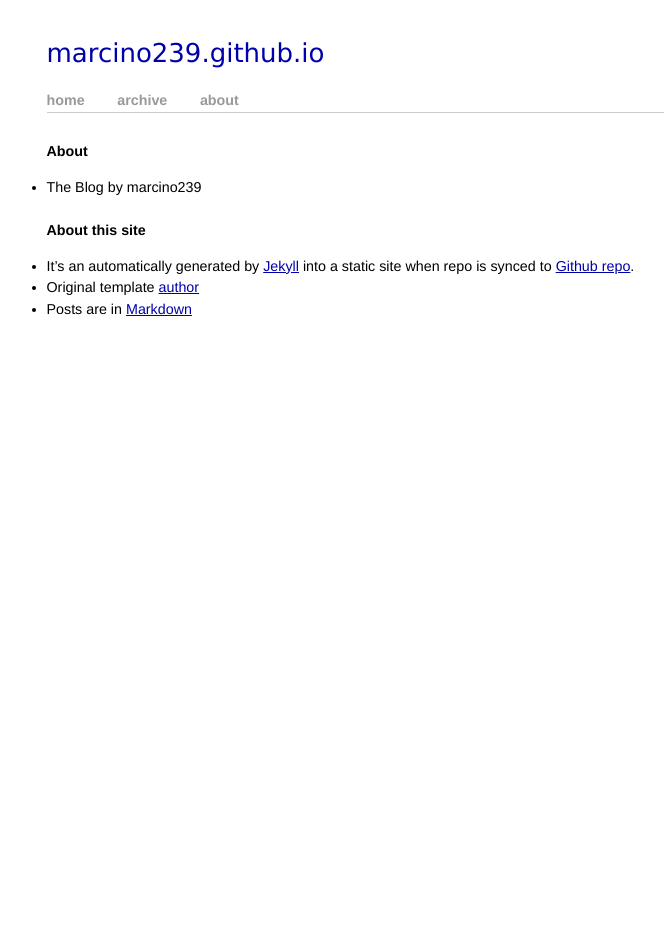
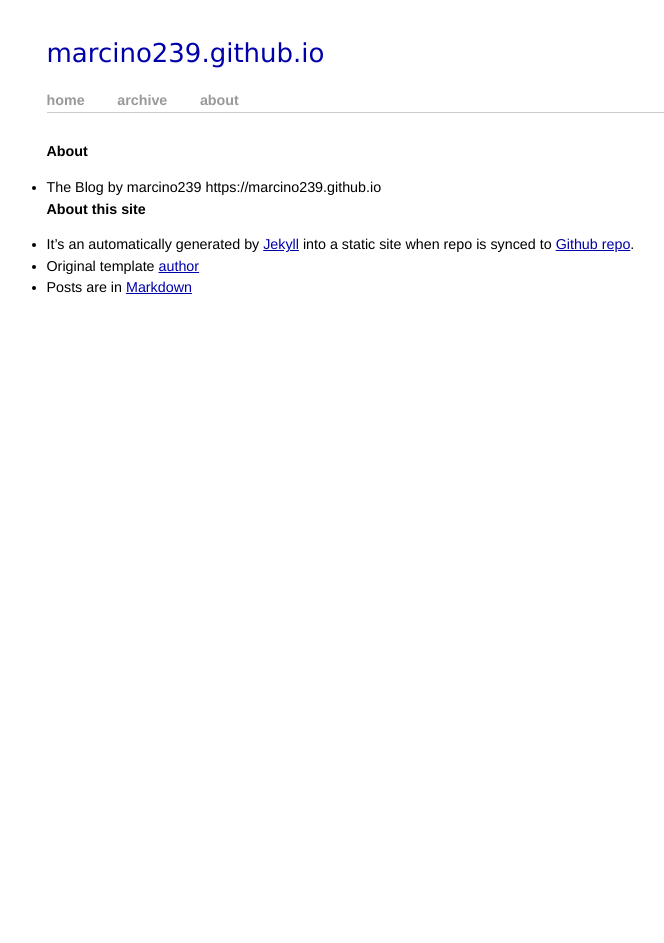
Before and after one commit to marcino239/marcino239.github.io, a Jekyll site: the page built from about.md, in a window 1280 px wide. Shown: the whole page, without its empty margins (236-900 px from the left). Built offline with Jekyll 4.4.1, drawn with Linux system fonts in a browser that asks for light colours; Markdown is read by kramdown in place of the engine named in the settings; part of the change alters nothing that is shown.

Commit message:
link update

```diff
--- a/about.md
+++ b/about.md
@@ -6,7 +6,7 @@ title: About
 About
 ========
 
-* The Blog by marcino239
+* The Blog by marcino239  https://marcino239.github.io
 <br />
 
 About this site
```
